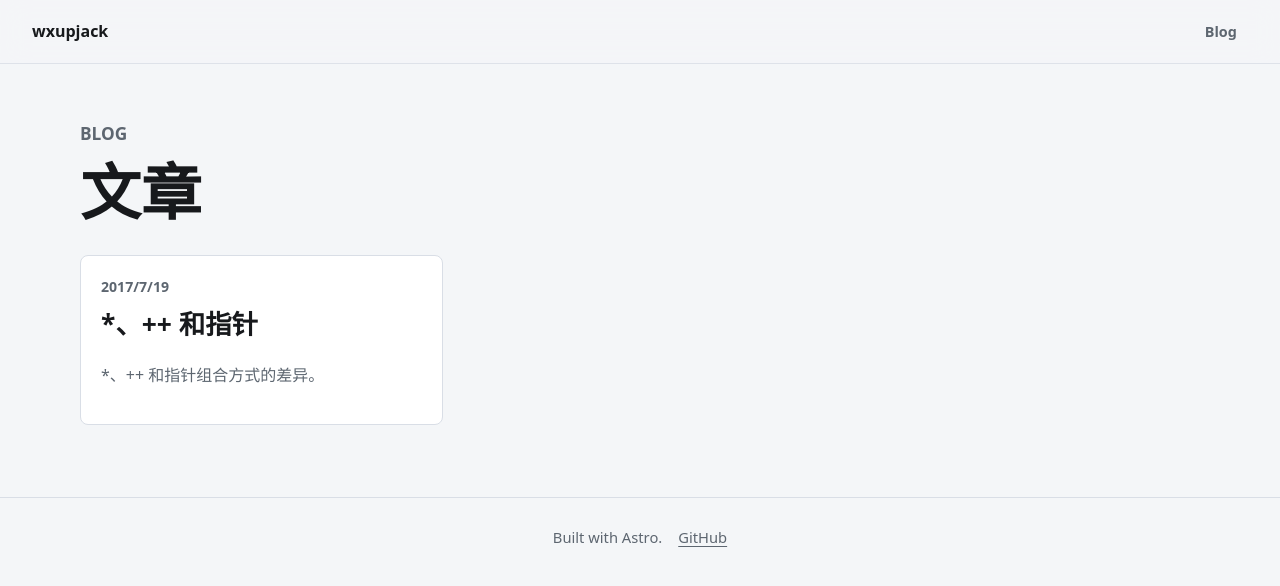
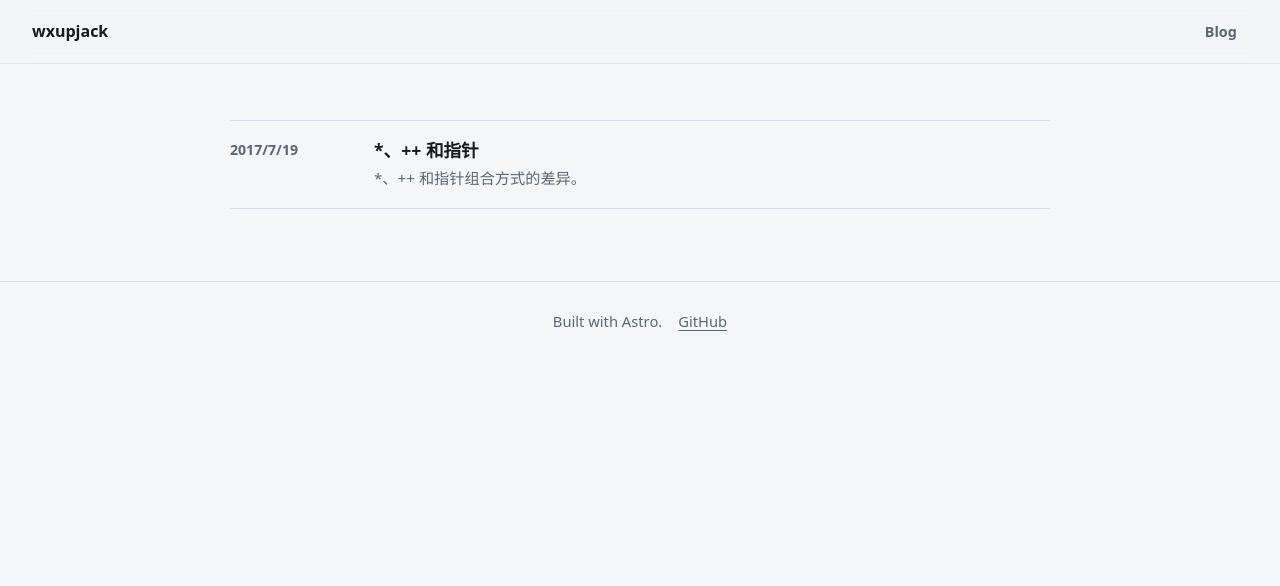
Before and after one commit to wxupjack/wxupjack.github.io, an Astro site: page /blog in a window 1280 px wide. Built offline with nearby package versions, Linux system fonts and the light colour scheme; Astro itself is replaced by a stand-in of ours.

Commit message:
feat: remove useless text and change article card to list.

```diff
--- a/src/pages/blog/index.astro
+++ b/src/pages/blog/index.astro
@@ -8,22 +8,17 @@ const posts = (await getCollection('blog', ({ data }) => !data.draft)).sort(
 ---
 
 <BaseLayout title="Blog" description="wxupjack 的博客文章列表。">
-  <section class="page-title">
-    <p class="eyebrow">Blog</p>
-    <h1>文章</h1>
-  </section>
-
   <section class="post-list" aria-label="Blog posts">
     {
       posts.map((post) => (
-        <a class="post-card" href={`/blog/${post.id}/`}>
+        <a class="post-link" href={`/blog/${post.id}/`}>
           <time datetime={post.data.publishDate.toISOString()}>
             {post.data.publishDate.toLocaleDateString('zh-CN')}
           </time>
-          <div>
-            <h2>{post.data.title}</h2>
-            <p>{post.data.description}</p>
-          </div>
+          <span class="post-summary">
+            <span class="post-title">{post.data.title}</span>
+            <span class="post-description">{post.data.description}</span>
+          </span>
         </a>
       ))
     }
--- a/src/styles/global.css
+++ b/src/styles/global.css
@@ -6,7 +6,6 @@
   --muted: #5d6670;
   --line: #d9dee6;
   --teal: #0f7c80;
-  --red: #b9442e;
   --shadow: 0 18px 48px rgb(23 25 28 / 10%);
 }
 
@@ -106,14 +105,6 @@ main {
   font-size: 0.92rem;
 }
 
-.eyebrow {
-  margin: 0 0 0.75rem;
-  color: var(--red);
-  font-size: 0.78rem;
-  font-weight: 800;
-  text-transform: uppercase;
-}
-
 h1,
 h2,
 h3,
@@ -157,48 +148,50 @@ h3 {
 }
 
 .post-list {
-  display: grid;
-  grid-template-columns: repeat(3, minmax(0, 1fr));
-  gap: 16px;
+  display: flex;
+  max-width: 820px;
+  flex-direction: column;
+  margin: 0 auto;
+  border-top: 1px solid var(--line);
 }
 
-.post-card {
-  display: flex;
-  min-height: 170px;
-  flex-direction: column;
-  justify-content: space-between;
-  border: 1px solid var(--line);
-  border-radius: 8px;
-  background: var(--surface);
-  padding: 20px;
+.post-link {
+  display: grid;
+  grid-template-columns: 120px minmax(0, 1fr);
+  gap: 24px;
+  padding: 18px 0;
+  border-bottom: 1px solid var(--line);
   text-decoration: none;
 }
 
-.post-card:hover {
-  border-color: var(--teal);
-  box-shadow: var(--shadow);
-  transform: translateY(-2px);
+.post-link:hover .post-title {
+  color: var(--teal);
 }
 
-.post-card p {
-  color: var(--muted);
-}
-
-.post-card time,
+.post-link time,
 .article-meta {
   color: var(--muted);
   font-size: 0.88rem;
   font-weight: 700;
 }
 
-.page-title {
-  max-width: 760px;
-  margin-bottom: 32px;
+.post-summary {
+  display: flex;
+  min-width: 0;
+  flex-direction: column;
+  gap: 0.25rem;
 }
 
-.page-title p {
+.post-title {
+  color: var(--text);
+  font-size: 1.1rem;
+  font-weight: 800;
+  line-height: 1.3;
+}
+
+.post-description {
   color: var(--muted);
-  font-size: 1.08rem;
+  font-size: 0.95rem;
 }
 
 .article {
@@ -320,8 +313,9 @@ h3 {
 }
 
 @media (max-width: 860px) {
-  .post-list {
+  .post-link {
     grid-template-columns: 1fr;
+    gap: 0.4rem;
   }
 
   h1 {
```
Also changed, not shown: src/pages/index.astro (+5 -10 lines).
